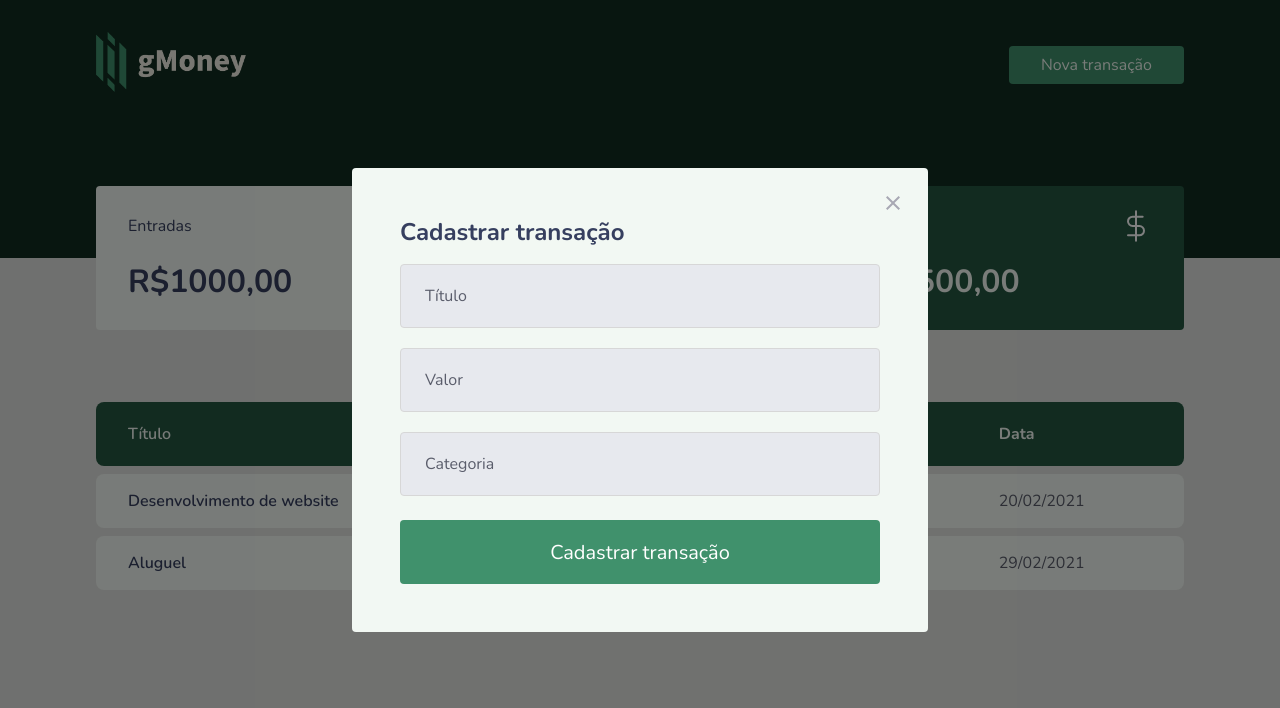
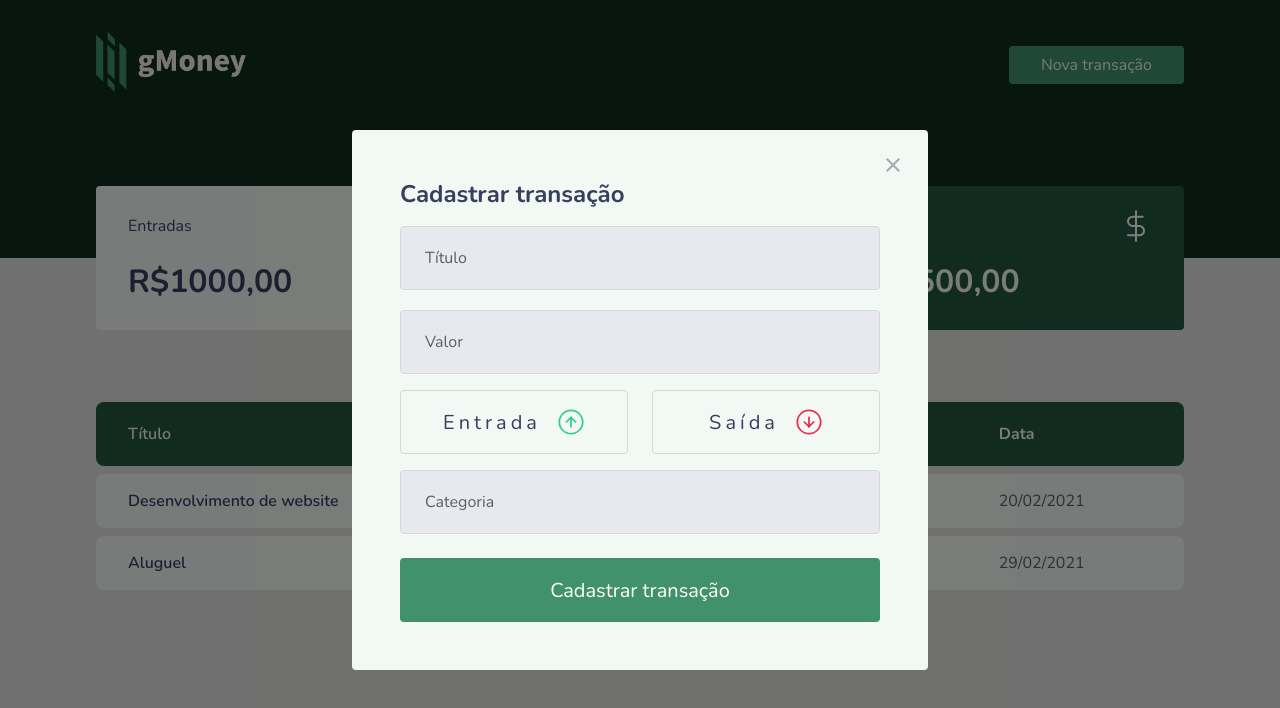
Before and after one commit to Elesiann/gMoney, a React (Create React App) app: page / in a window 1280 px wide. Both pictures are taken after a click on the button "Nova transação". Shown: the top 708 px of the page. Built offline with nearby package versions, Linux system fonts and the light colour scheme; no server answers; what miragejs would draw is missing.

Commit message:
creating type buttons

```diff
--- a/package.json
+++ b/package.json
@@ -5,6 +5,7 @@
   "dependencies": {
     "axios": "^0.21.1",
     "miragejs": "^0.1.41",
+    "polished": "^4.1.3",
     "react": "^17.0.2",
     "react-dom": "^17.0.2",
     "react-modal": "^3.14.3",
--- a/src/components/NewTransactionModal/index.tsx
+++ b/src/components/NewTransactionModal/index.tsx
@@ -1,6 +1,9 @@
 import Modal from "react-modal";
-import { Container } from "./styles";
 import closeImg from "../../assets/close.svg";
+import incomeImg from "../../assets/income.svg";
+import outcomeImg from "../../assets/outcome.svg";
+
+import { Container, TransactionTypeContainer } from "./styles";
 
 interface NewTransactionModalProps {
   isOpen: boolean;
@@ -29,7 +32,20 @@
         <h2>Cadastrar transação</h2>
 
         <input placeholder="Título" type="text" />
+
         <input placeholder="Valor" type="number" />
+
+        <TransactionTypeContainer>
+          <button type="button">
+            <span>Entrada</span>
+            <img src={incomeImg} alt="Entrada" />
+          </button>
+
+          <button type="button">
+            <span>Saída</span>
+            <img src={outcomeImg} alt="Saída" />
+          </button>
+        </TransactionTypeContainer>
 
         <input placeholder="Categoria" />
 
--- a/src/components/NewTransactionModal/styles.ts
+++ b/src/components/NewTransactionModal/styles.ts
@@ -1,4 +1,5 @@
 import styled from "styled-components";
+import { darken } from "polished";
 
 export const Container = styled.form`
   h2 {
@@ -43,3 +44,39 @@
     }
   }
 `;
+
+export const TransactionTypeContainer = styled.div`
+  margin: 1rem 0;
+  display: grid;
+  grid-template-columns: 1fr 1fr;
+  gap: 1.5rem;
+
+  button {
+    height: 4rem;
+    border: 1px solid #d7d7d7;
+    border-radius: 0.25rem;
+    background: transparent;
+    display: flex;
+    align-items: center;
+    justify-content: center;
+    transition: all.2s;
+
+    &:hover {
+      border-color: ${darken(0.2, "#d7d7d7")};
+    }
+  }
+
+  img {
+    height: 28px;
+    width: 28px;
+  }
+
+  span {
+    display: inline-block;
+    letter-spacing: 0.25rem;
+    font-size: 1.25rem;
+    font-weight: 500;
+    margin-right: 1rem;
+    color: var(--text-title);
+  }
+`;
```
Also changed, not shown: 1 other file (tests, documents, lock files or other folders).
